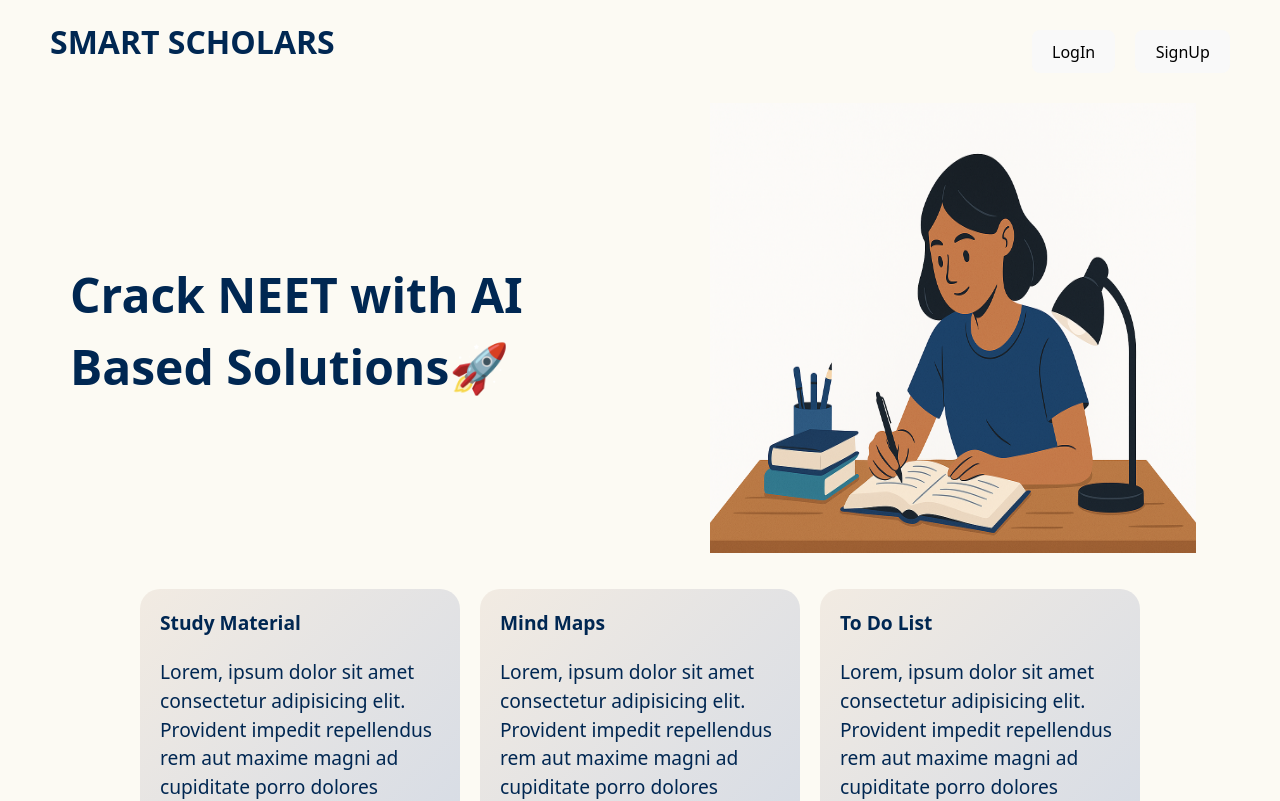
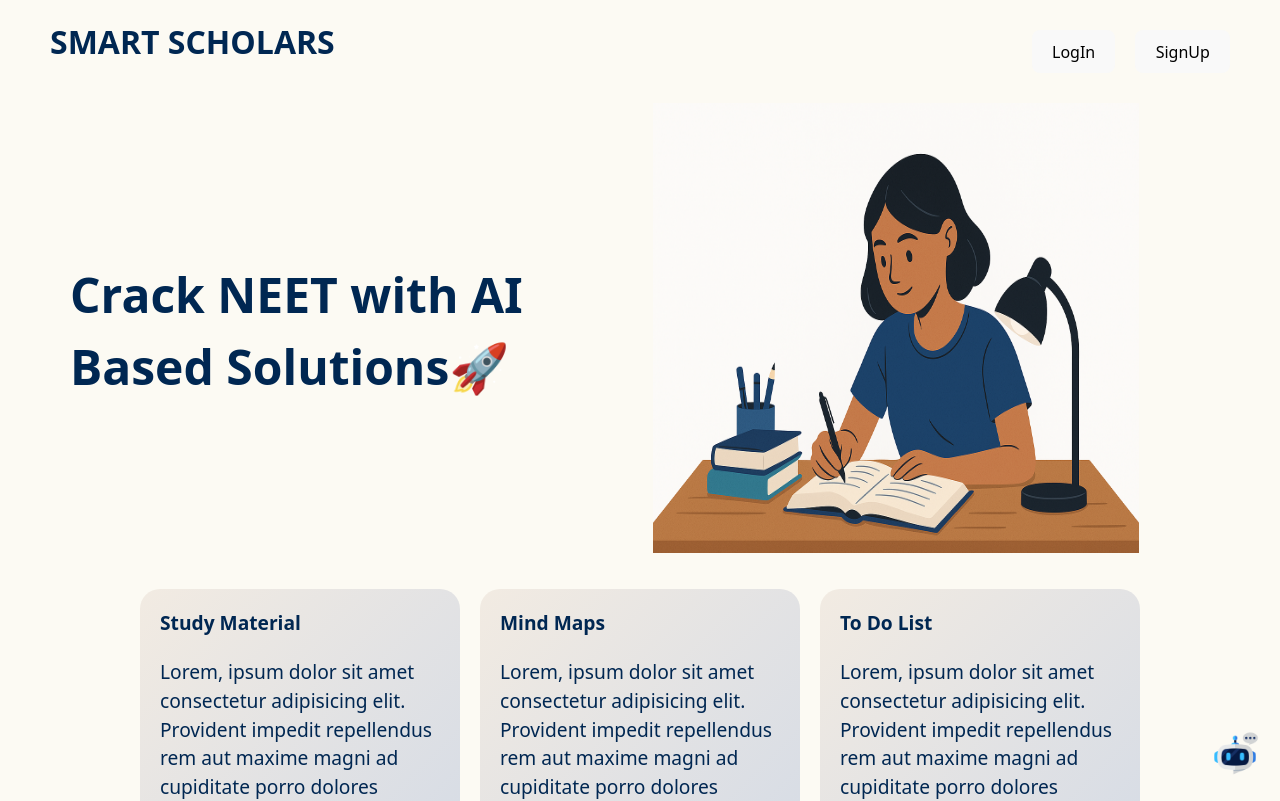
Before and after one commit to rohan01811/smart-scholers, a React (Vite) app in the folder smart_scholers/: page / in a window 1280 px wide. Shown: the top 801 px of the page. Built offline with nearby package versions, Linux system fonts and the light colour scheme.

Commit message:
first commit

```diff
--- a/smart_scholers/src/home.css
+++ b/smart_scholers/src/home.css
@@ -9,13 +9,39 @@
     box-sizing: border-box;
 }
 
-img{
+#main_img{
     width: 550px;
     height: 450px;
     padding-right: 5vw;
     max-width: 100%;
+    max-height: 100%;
     overflow: visible;
 }
+
+
+
+#chatbot_img{
+    z-index: 999;
+    width: 50px;
+    height: 50px;
+    position:fixed;
+    right: 20px;
+    bottom: 20px;
+}
+
+
+#chatbot_notify{
+    z-index: 999;
+    width: 70px;
+    height: 50px;
+    position:fixed;
+    right: 50px;
+    bottom: 60px;
+    display:none;
+}
+
+
+
 
 .heading{
     color: #002752;
--- a/smart_scholers/src/home.jsx
+++ b/smart_scholers/src/home.jsx
@@ -4,6 +4,20 @@ import "./home.css"
 import { NavLink } from "react-router-dom";
 
 function Home() {
+    function handleChatbotClick(){
+        alert("Chatbot is clicked!!")
+    }
+
+    function handelChatbotHover(){
+        const notify = document.getElementById("chatbot_notify")
+        notify.style.display = "inline"
+    }
+
+    function handelChatbotLeave(){
+        const notify = document.getElementById("chatbot_notify")
+        notify.style.display = "none"
+    }
+
     return (
         <>
             <div className="headings">
@@ -11,7 +25,11 @@ function Home() {
                     Crack NEET with AI Based Solutions🚀
                 </div>
                 <div className="head_image">
-                    <img src="src\assets\homepage_background.png" alt="" />
+                    <img id="main_img" src="src\assets\homepage_background.png" alt="" />
+                </div>
+                <div onClick = {handleChatbotClick} onMouseEnter  = {handelChatbotHover} onMouseLeave={handelChatbotLeave} className="chatbot">
+                    <img id = "chatbot_notify" src="src\assets\helpful-tips.png" alt="" />
+                    <img id = "chatbot_img" src="src\assets\robot.png" alt="" />
                 </div>
 
                 <div className="cards">
```
Also changed, not shown: smart_scholers/src/assets/helpful-tips.png (added), smart_scholers/src/assets/robot.png (added).
